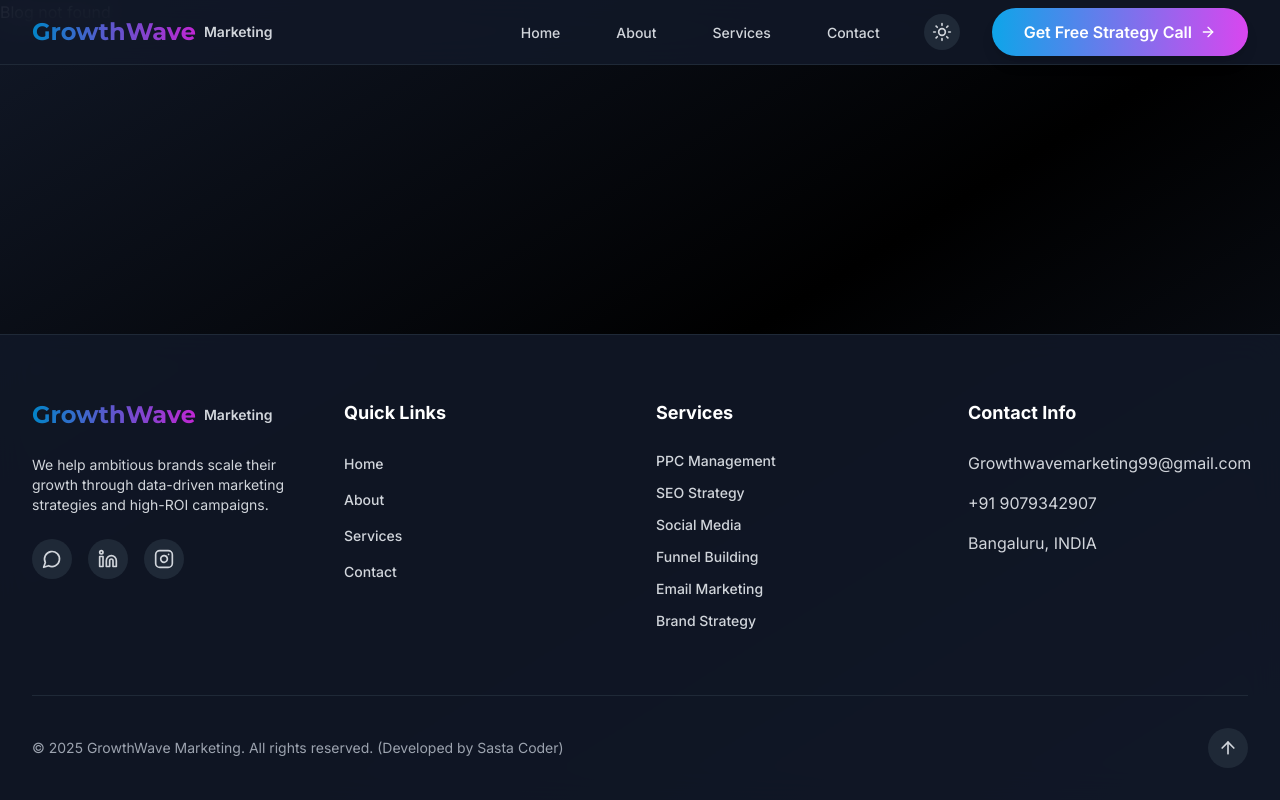
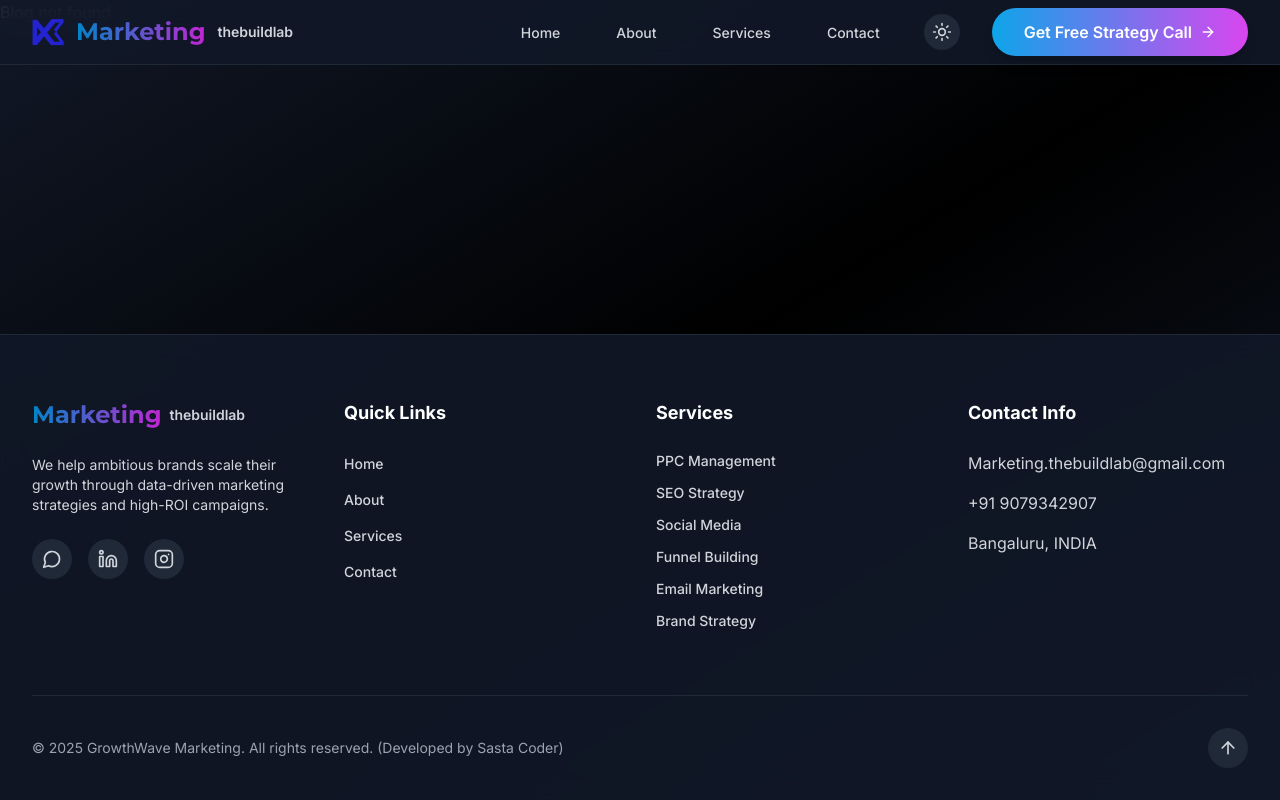
Before and after one commit to iamsubhashsingh/subhashmarketing, a React (Vite) app: page /blogs/1 in a window 1280 px wide. Built offline with nearby package versions, Linux system fonts and the light colour scheme.

Commit message:
added logo

```diff
--- a/index.html
+++ b/index.html
@@ -11,7 +11,7 @@ j=d.createElement(s),dl=l!='dataLayer'?'&l='+l:'';j.async=true;j.src=
     <meta charset="UTF-8" />
     <link rel="icon" type="image/png" href="/logo.png" />
     <meta name="viewport" content="width=device-width, initial-scale=1.0" />
-    <title>GrowthWaveMarketing</title>
+    <title>Marketing.thebuildlab</title>
   </head>
   <body>
     <!-- Google Tag Manager (noscript) -->
--- a/src/components/Footer.jsx
+++ b/src/components/Footer.jsx
@@ -52,10 +52,10 @@ const Footer = () => {
             <div>
               <Link to="/" className="flex items-center space-x-2 mb-6">
                 <div className="text-2xl font-heading font-bold bg-gradient-to-r from-primary-600 to-secondary-600 bg-clip-text text-transparent">
-                  GrowthWave
+                  Marketing
                 </div>
                 <span className="text-sm font-semibold text-gray-700 dark:text-gray-300">
-                  Marketing
+                  thebuildlab
                 </span>
               </Link>
 
@@ -123,7 +123,7 @@ const Footer = () => {
                 Contact Info
               </h3>
               <ul className="space-y-4 text-gray-700 dark:text-gray-300">
-                <li>Growthwavemarketing99@gmail.com</li>
+                <li>Marketing.thebuildlab@gmail.com</li>
                 <li>+91 9079342907</li>
                 <li>Bangaluru, INDIA</li>
               </ul>
--- a/src/components/Navbar.jsx
+++ b/src/components/Navbar.jsx
@@ -3,6 +3,7 @@ import { motion, AnimatePresence } from 'framer-motion'
 import { Menu, X, ArrowRight, Moon, Sun } from 'lucide-react'
 import { Link, useLocation } from 'react-router-dom'
 import { useTheme } from '../contexts/ThemeContext'
+import logo from '../assets/logo.png'
 
 const Navbar = () => {
   const [isOpen, setIsOpen] = useState(false)
@@ -25,17 +26,29 @@ const Navbar = () => {
     >
       <div className="max-w-7xl mx-auto px-4 sm:px-6 lg:px-8">
         <div className="flex items-center justify-between h-16">
-          {/* Logo */}
+
+          {/* Logo + Brand */}
           <motion.div
             whileHover={{ scale: 1.05 }}
-            className="flex items-center space-x-2"
+            className="flex items-center space-x-3"
           >
-            <Link to="/" className="text-2xl font-heading font-bold bg-gradient-to-r from-primary-600 to-secondary-600 bg-clip-text text-transparent">
-              GrowthWave
-            </Link>
-            <span className="text-sm font-semibold text-gray-600 dark:text-gray-300">
+            <Link to="/" className="flex items-center space-x-3">
+
+              {/* ✅ Original Shape Logo */}
+              <img
+                src={logo}
+                alt="Marketing thebuildlab"
+                className="h-8 w-auto object-contain"
+              />
+
+              {/* Brand Text */}
+              <span className="text-2xl font-heading font-bold bg-gradient-to-r from-primary-600 to-secondary-600 bg-clip-text text-transparent">
                 Marketing
               </span>
+              <span className="text-sm font-semibold text-gray-600 dark:text-gray-300">
+                thebuildlab
+              </span>
+            </Link>
           </motion.div>
 
           {/* Desktop Navigation */}
@@ -72,7 +85,9 @@ const Navbar = () => {
               onClick={toggleTheme}
               className="p-2 rounded-full bg-gray-100 dark:bg-gray-800 text-gray-700 dark:text-gray-300 hover:bg-gray-200 dark:hover:bg-gray-700 transition-colors"
             >
-              {theme === 'dark' ? <Sun className="w-5 h-5" /> : <Moon className="w-5 h-5" />}
+              {theme === 'dark'
+                ? <Sun className="w-5 h-5" />
+                : <Moon className="w-5 h-5" />}
             </motion.button>
 
             {/* CTA Button */}
@@ -86,18 +101,18 @@ const Navbar = () => {
                 <ArrowRight className="w-4 h-4" />
               </motion.button>
             </Link>
-
           </div>
 
-          {/* Mobile menu button */}
+          {/* Mobile Controls */}
           <div className="md:hidden flex items-center space-x-2">
-            {/* Theme Toggle */}
             <motion.button
               whileTap={{ scale: 0.95 }}
               onClick={toggleTheme}
-              className="p-2 rounded-full bg-gray-100 dark:bg-gray-800 text-gray-700 dark:text-gray-300"
+              className="p-2 rounded-full bg-gray-100 dark:bg-gray-800"
             >
-              {theme === 'dark' ? <Sun className="w-5 h-5" /> : <Moon className="w-5 h-5" />}
+              {theme === 'dark'
+                ? <Sun className="w-5 h-5" />
+                : <Moon className="w-5 h-5" />}
             </motion.button>
 
             <motion.button
@@ -111,7 +126,7 @@ const Navbar = () => {
         </div>
       </div>
 
-      {/* Mobile menu */}
+      {/* Mobile Menu */}
       <AnimatePresence>
         {isOpen && (
           <motion.div
@@ -123,35 +138,15 @@ const Navbar = () => {
           >
             <div className="px-4 pt-2 pb-3 space-y-1">
               {navLinks.map((link) => (
-                <motion.div
+                <Link
                   key={link.name}
-                  initial={{ x: -20, opacity: 0 }}
-                  animate={{ x: 0, opacity: 1 }}
-                  transition={{ delay: 0.1 }}
-                >
-                  <Link
                   to={link.path}
                   onClick={() => setIsOpen(false)}
-                    className={`block px-3 py-2 rounded-lg text-base font-medium ${
-                      location.pathname === link.path
-                        ? 'bg-primary-50 dark:bg-gray-800 text-primary-600 dark:text-primary-400'
-                        : 'text-gray-700 dark:text-gray-300 hover:bg-gray-100 dark:hover:bg-gray-800'
-                    }`}
+                  className="block px-3 py-2 rounded-lg text-base font-medium text-gray-700 dark:text-gray-300 hover:bg-gray-100 dark:hover:bg-gray-800"
                 >
                   {link.name}
                 </Link>
-                </motion.div>
               ))}
-              <motion.button
-                initial={{ x: -20, opacity: 0 }}
-                animate={{ x: 0, opacity: 1 }}
-                transition={{ delay: 0.2 }}
-                whileTap={{ scale: 0.95 }}
-                className="w-full btn-primary mt-4 flex items-center justify-center space-x-2"
-              >
-                <span>Free Strategy Call</span>
-                <ArrowRight className="w-4 h-4" />
-              </motion.button>
             </div>
           </motion.div>
         )}
--- a/src/constants/data.js
+++ b/src/constants/data.js
@@ -168,7 +168,7 @@ export const testimonials = [
     id: 1,
     name: "Sarah Johnson",
     role: "CEO, EcoWear Apparel",
-    review: "GrowthWave transformed our digital presence. Their data-driven approach increased our ROAS by 3.2x in just two months. Highly recommended!",
+    review: "Marketing.thebuildlab transformed our digital presence. Their data-driven approach increased our ROAS by 3.2x in just two months. Highly recommended!",
     rating: 5
   },
   {
@@ -182,7 +182,7 @@ export const testimonials = [
     id: 3,
     name: "Jessica Williams",
     role: "Founder, Mindful Health",
-    review: "Working with GrowthWave was a game-changer. They built a community that truly cares about our brand.",
+    review: "Working with Marketing.thebuildlab was a game-changer. They built a community that truly cares about our brand.",
     rating: 5
   },
   {
--- a/src/pages/Contact.jsx
+++ b/src/pages/Contact.jsx
@@ -7,7 +7,7 @@ const Contact = () => {
     {
       icon: Mail,
       title: "Email",
-      details: "Growthwavemarketing99@gmail.com",
+      details: "Marketing.thebuildlab@gmail.com",
       description: "We'll respond within 24 hours"
     },
     {
```
Also changed, not shown: src/assets/logo.png (added). Lines whose indentation alone changed are shown as unchanged.
